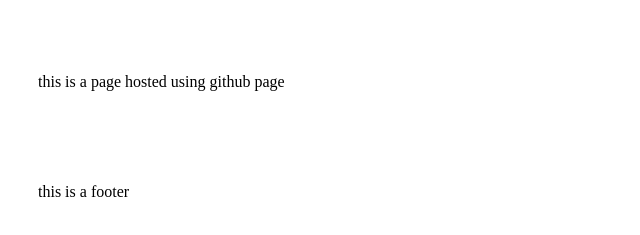
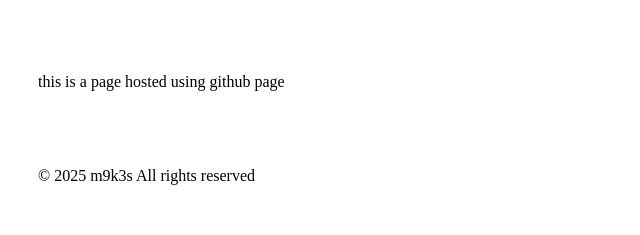
Before and after one commit to m9k3s/m9k3s.github.io, a plain HTML site: page index.html in a window 1280 px wide. Shown: the part 139-374 px from the top of the page, without its empty margins (0-640 px from the left). Drawn offline with Linux system fonts and the light colour scheme.

Commit message:
add script copyright dynamic in footer

```diff
--- a/index.html
+++ b/index.html
@@ -3,6 +3,7 @@
     <head>
         <title>m9k3s</title>
         <link rel="stylesheet" href="styles/style.css">
+
     </head>
     <body>
         <header>
@@ -18,8 +19,10 @@
         <main>
             <p>this is a page hosted using github page</p>
         </main>
-        <footer>
-            <p>this is a footer</p>
+        <footer id="footer">
+
         </footer>
+
+        <script src="script/script.js"></script>
     </body>
 </html>
--- /dev/null
+++ b/script/script.js
@@ -0,0 +1,5 @@
+const year = new Date().getFullYear();
+
+const footer = document.getElementById("footer")
+
+footer.innerHTML = `&copy; ${year} m9k3s All rights reserved`
```
